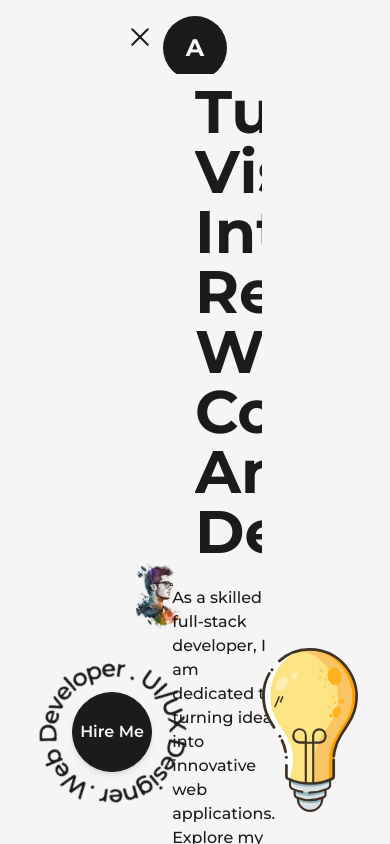
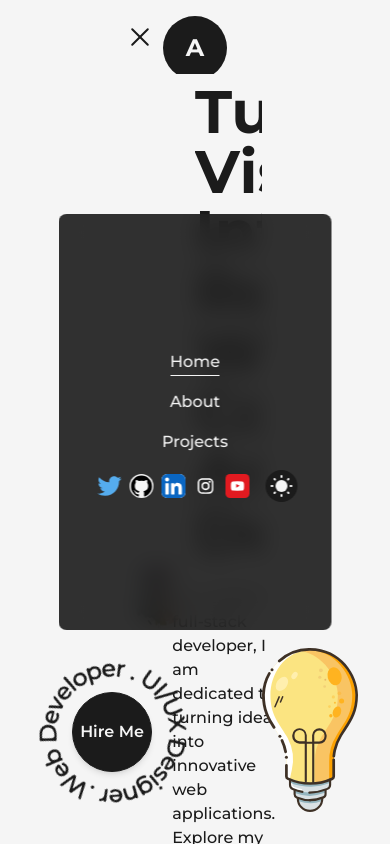
Before and after one commit to AbdelwahabTop/Next.js-Developer-Portfolio, a Next.js app: page / in a window 390 px wide. Both pictures are taken after a click on the button 140 px from the left and 37 px from the top of the page. Shown: the top 844 px of the page. Built offline with nearby package versions, Linux system fonts and the light colour scheme.

Commit message:
Mobile Menu

```diff
--- a/src/components/NavBar.js
+++ b/src/components/NavBar.js
@@ -35,6 +35,34 @@
   );
 };
 
+const CustomMobileLink = ({ href, title, className = "", toggle }) => {
+  const router = useRouter();
+
+  const handleClick = () => {
+    toggle();
+    router.push(href);
+  };
+
+  return (
+    <button
+      href={href}
+      className={`${className} relative group text-light dark:text-dark my-2`}
+      onClick={handleClick}
+    >
+      {title}
+
+      <span
+        className={`h-[1px] inline-block bg-light absolute left-0 -bottom-0.5
+        group-hover:w-full transition-[width] ease duration-300
+        ${router.asPath === href ? "w-full" : "w-0"}
+        dark:bg-dark`}
+      >
+        &nbsp;
+      </span>
+    </button>
+  );
+};
+
 const NavBar = () => {
   const [mode, setMode] = useThemeSwitcher();
   const [isOpen, setIsOpen] = useState(false);
@@ -44,7 +72,8 @@
   };
 
   return (
-    <header className="w-full px-32 py-8 font-medium flex items-center justify-between dark:text-light">
+    <header className="w-full px-32 py-8 font-medium flex items-center justify-between dark:text-light relative">
+      {/* Toggle Icon */}
       <button
         className="flex-col justify-center items-center hidden lg:flex"
         onClick={handleClick}
@@ -66,6 +95,7 @@
         ></span>
       </button>
 
+      {/* navbar */}
       <div className="w-full flex justify-between items-center lg:hidden">
         <nav>
           <CustomLink href="/" title="Home" className="mr-6" />
@@ -136,6 +166,101 @@
         </nav>
       </div>
 
+      {/* Mobile Menu */}
+      {isOpen ? (
+        <motion.div
+          initial={{ scale: 0, opacity: 0, x: "-50%", y: "-50%" }}
+          animate={{ scale: 1, opacity: 1 }}
+          className="min-w-[70vw] flex flex-col justify-between z-30 items-center fixed
+            top-1/2 left-1/2 -translate-x-1/2 -translate-y-1/2 bg-dark/90 dark:bg-light/75
+            rounded-lg backdrop-blur-md py-32
+          "
+        >
+          <nav className="flex items-center flex-col justify-center">
+            <CustomMobileLink
+              href="/"
+              title="Home"
+              className=""
+              toggle={handleClick}
+            />
+            <CustomMobileLink
+              href="/about"
+              title="About"
+              className=""
+              toggle={handleClick}
+            />
+            <CustomMobileLink
+              href="/projects"
+              title="Projects"
+              className=""
+              toggle={handleClick}
+            />
+            {/* <CustomLink href="/articles" title="Articles" className="ml-4" /> */}
+          </nav>
+
+          <nav className="flex items-center justify-center flex-wrap mt-2">
+            <motion.a
+              href="https://twitter.com/abdelwa7a_amgad"
+              target={"_blank"}
+              whileHover={{ y: -2 }}
+              whileTap={{ scale: 0.9 }}
+              className="w-6 mr-3 sm:mx-1"
+            >
+              <TwitterIcon />
+            </motion.a>
+            <motion.a
+              href="https://github.com/AbdelwahabTop"
+              target={"_blank"}
+              whileHover={{ y: -2 }}
+              whileTap={{ scale: 0.9 }}
+              className="w-6 mx-3 bg-light rounded-full dark:bg-dark sm:mx-1"
+            >
+              <GithubIcon />
+            </motion.a>
+            <motion.a
+              href="https://www.linkedin.com/in/abdelwahab-amgad/"
+              target={"_blank"}
+              whileHover={{ y: -2 }}
+              whileTap={{ scale: 0.9 }}
+              className="w-6 mx-3 sm:mx-1"
+            >
+              <LinkedInIcon />
+            </motion.a>
+            <motion.a
+              href="https://www.instagram.com/abdoabdel918/"
+              target={"_blank"}
+              whileHover={{ y: -2 }}
+              whileTap={{ scale: 0.9 }}
+              className="w-6 mx-3 dark:bg-dark rounded-full sm:mx-1"
+            >
+              <Instagram />
+            </motion.a>
+            <motion.a
+              href="https://www.youtube.com/@muscularsaitama3473"
+              target={"_blank"}
+              whileHover={{ y: -2 }}
+              whileTap={{ scale: 0.9 }}
+              className="w-6 ml-3 sm:mx-1"
+            >
+              <Youtub />
+            </motion.a>
+
+            <button
+              onClick={() => setMode(mode === "light" ? "dark" : "light")}
+              className={`ml-3 flex items-center justify-center rounded-full p-1
+          ${mode === "light" ? "bg-dark text-light" : "bg-light text-dark"}
+          `}
+            >
+              {mode === "dark" ? (
+                <MoonIcon className={"fill-dark"} />
+              ) : (
+                <SunIcon className={"fill-dark"} />
+              )}
+            </button>
+          </nav>
+        </motion.div>
+      ) : null}
+
       <div className="absolute left-[50%] top-2 translate-x-[-50%]">
         <Logo />
       </div>
```
